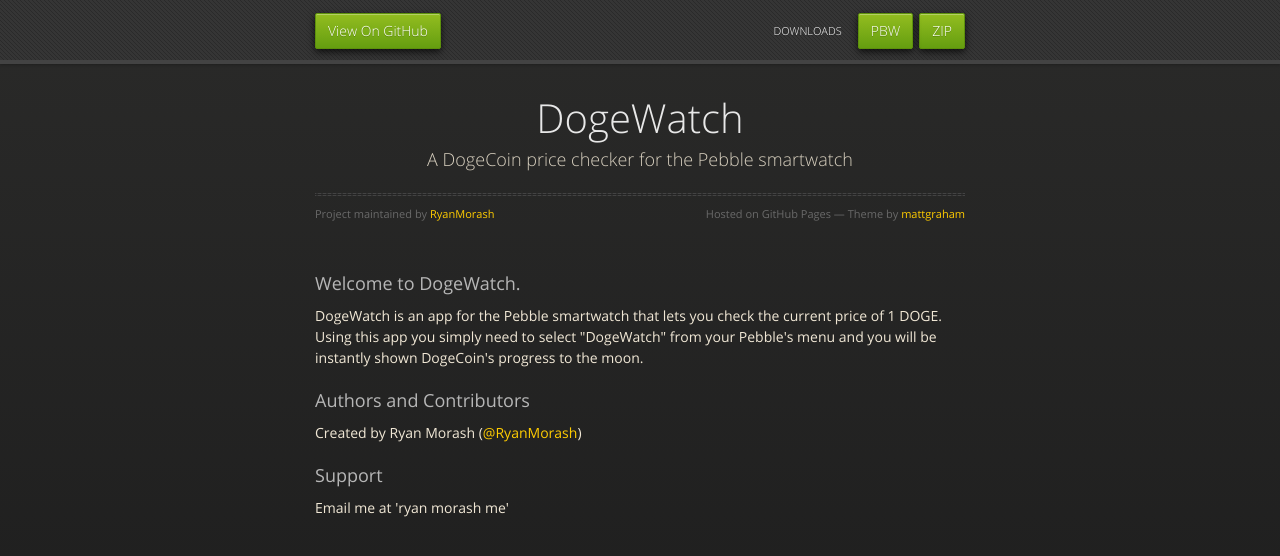
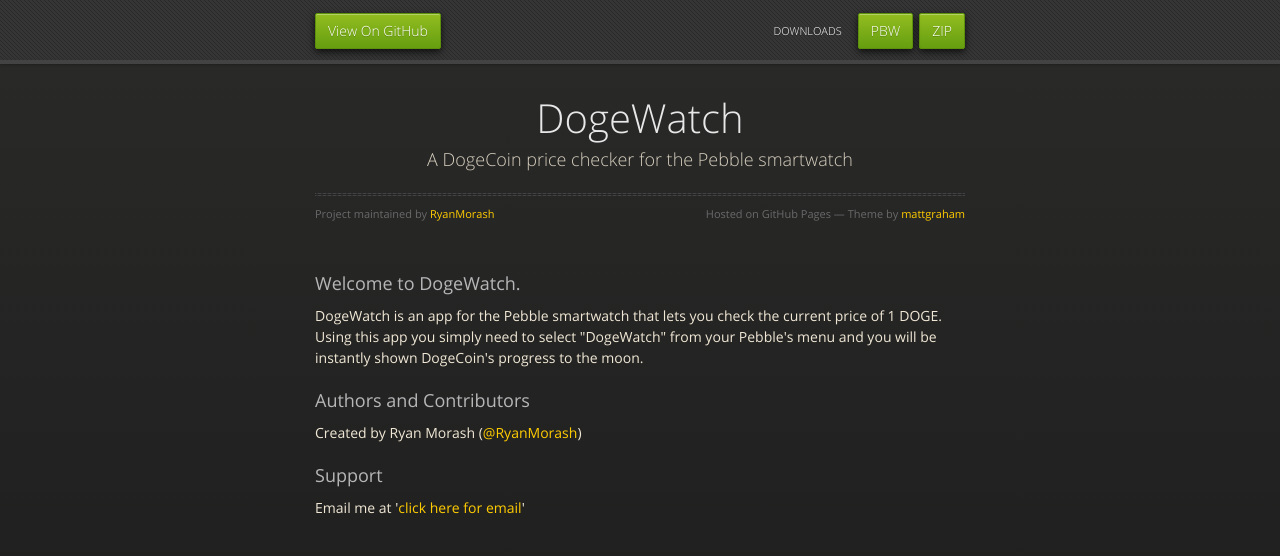
Before and after one commit to RyanMorash/DogeWatch, a plain HTML site: page index.html in a window 1280 px wide. Drawn offline with nearby package versions, Linux system fonts and the light colour scheme.

Commit message:
Update index.html

```diff
--- a/index.html
+++ b/index.html
@@ -51,7 +51,7 @@
 <h3>
 <a name="support" class="anchor" href="#support"><span class="octicon octicon-link"></span></a>Support</h3>
 
-<p>Email me at 'ryan  morash  me'</p>
+<p>Email me at '<a href="http://www.google.com/recaptcha/mailhide/d?k=01TWBeNzb6uklgjxiKVuA1aQ==&c=iRZJlrtucnTaBFyf0oHDQQ==">click here for email</a>'</p>
       </section>
 
     </div>
```
